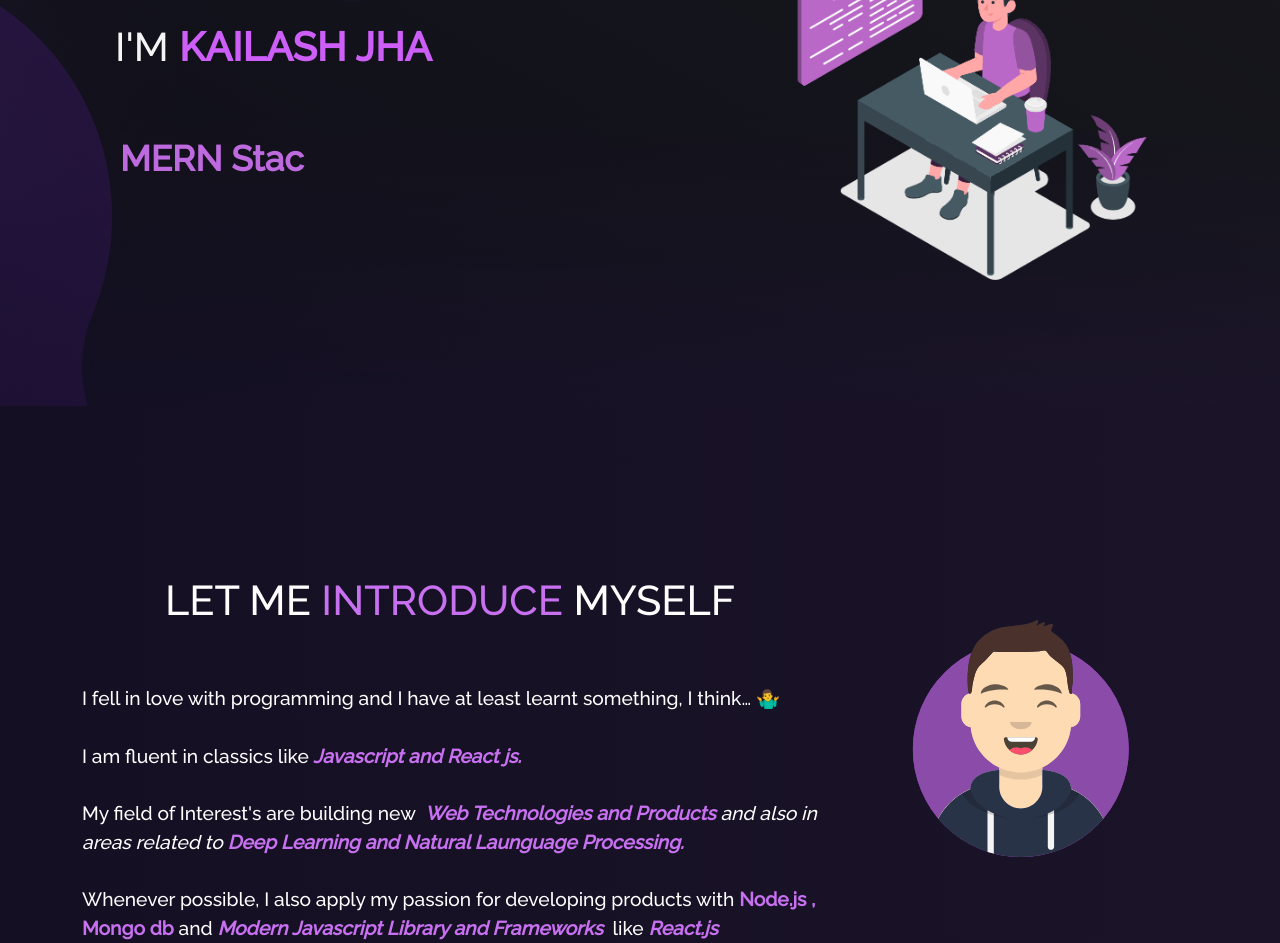
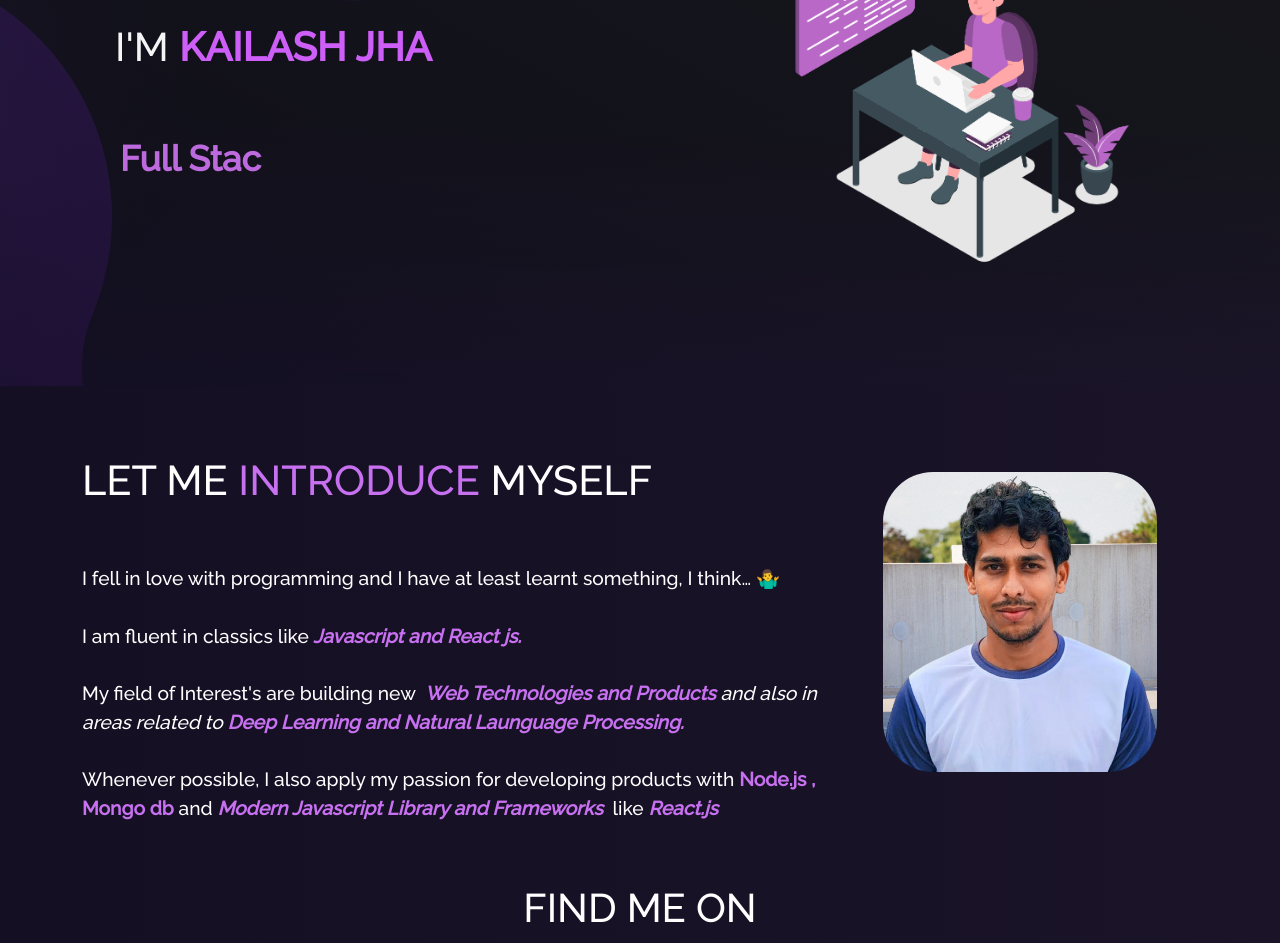
Before and after one commit to Jhakailash/jhakailash.github.io, a React (Create React App) app: page / in a window 1280 px wide. Shown: the part 300-1243 px from the top of the page. Built offline with nearby package versions, Linux system fonts and the light colour scheme.

Commit message:
some changes

```diff
--- a/src/components/About/AboutCard.js
+++ b/src/components/About/AboutCard.js
@@ -10,7 +10,7 @@
           <p style={{ textAlign: "justify" }}>
            I am <span className="purple"> Kailash Jha </span>
             from <span className="purple"> Kolkata, India.</span>
-            <br />I have completed my graduation in MERN stack Web - Development from Masai School
+            <br />I have completed my graduation in Full - Stack Web Development from Masai School
             <br />
             <br />
             Apart from coding, some other activities that I love to do!
@@ -23,7 +23,7 @@
               <ImPointRight /> Songs
             </li>
             <li className="about-activity">
-              <ImPointRight /> Travelling
+              <ImPointRight /> Drawing
             </li>
           </ul>
 
--- a/src/components/About/Techstack.js
+++ b/src/components/About/Techstack.js
@@ -22,6 +22,7 @@
 function Techstack() {
   return (
     <Row style={{ justifyContent: "center", paddingBottom: "50px" }}>
+
       <Col xs={4} md={2} className="tech-icons">
         <SiHtml5 />
       </Col>
@@ -47,15 +48,9 @@
       </Col>
 
       <Col xs={4} md={2} className="tech-icons">
-        <DiGit />
+        <SiChakraui />
       </Col>
 
-      <Col xs={4} md={2} className="tech-icons">
-        <DiDatabase />
-      </Col>
-      <Col xs={4} md={2} className="tech-icons">
-        <SiChakraui />
-      </Col>
     </Row>
   );
 }
--- a/src/components/About/Toolstack.js
+++ b/src/components/About/Toolstack.js
@@ -12,6 +12,7 @@
 function Toolstack() {
   return (
     <Row style={{ justifyContent: "center", paddingBottom: "50px" }}>
+
       <Col xs={4} md={2} className="tech-icons">
         <SiVisualstudiocode />
       </Col>
--- a/src/components/Home/Home.js
+++ b/src/components/Home/Home.js
@@ -35,7 +35,7 @@
                 src={homeLogo}
                 alt="home pic"
                 className="img-fluid"
-                style={{ maxHeight: "450px" }}
+                style={{ maxHeight: "430px" }}
               />
             </Col>
           </Row>
--- a/src/components/Home/Home2.js
+++ b/src/components/Home/Home2.js
@@ -1,6 +1,6 @@
 import React from "react";
 import { Container, Row, Col } from "react-bootstrap";
-import myImg from "../../Assets/avatar.svg";
+import myImg from "../../Assets/my_image.png";
 import Tilt from "react-parallax-tilt";
 import {
   AiFillGithub,
@@ -15,7 +15,7 @@
       <Container>
         <Row>
           <Col md={8} className="home-about-description">
-            <h1 style={{ fontSize: "2.6em" }}>
+            <h1 style={{ fontSize: "2.6em",textAlign:"start" }}>
               LET ME <span className="purple"> INTRODUCE </span> MYSELF
             </h1>
             <p className="home-about-body">
@@ -54,7 +54,7 @@
           </Col>
           <Col md={4} className="myAvtar">
             <Tilt>
-              <img src={myImg} className="img-fluid" alt="avatar" />
+              <img src={myImg} style={{borderRadius:"50px" , height:"300px"}} className="img-fluid" alt="avatar" />
             </Tilt>
           </Col>
         </Row>
--- a/src/components/Home/Type.js
+++ b/src/components/Home/Type.js
@@ -7,7 +7,7 @@
       options={{
         strings: [
 
-          "MERN Stack Developer",
+          "Full Stack Developer",
           "Open Source Contributor",
         ],
         autoStart: true,
--- a/src/style.css
+++ b/src/style.css
@@ -307,7 +307,7 @@
 
 .myAvtar {
   justify-content: center !important;
-  padding-top: 9em !important;
+  padding-top: 1em !important;
 }
 
 @media (max-width: 767px) {
@@ -325,7 +325,7 @@
 
 .home-about-description {
   color: white !important;
-  padding-top: 100px !important;
+  /* padding-top: 100px !important; */
   padding-bottom: 20px !important;
   text-align: center;
 }
```
Also changed, not shown: src/Assets/avatar.svg (deleted), src/Assets/my_image.png (added).
